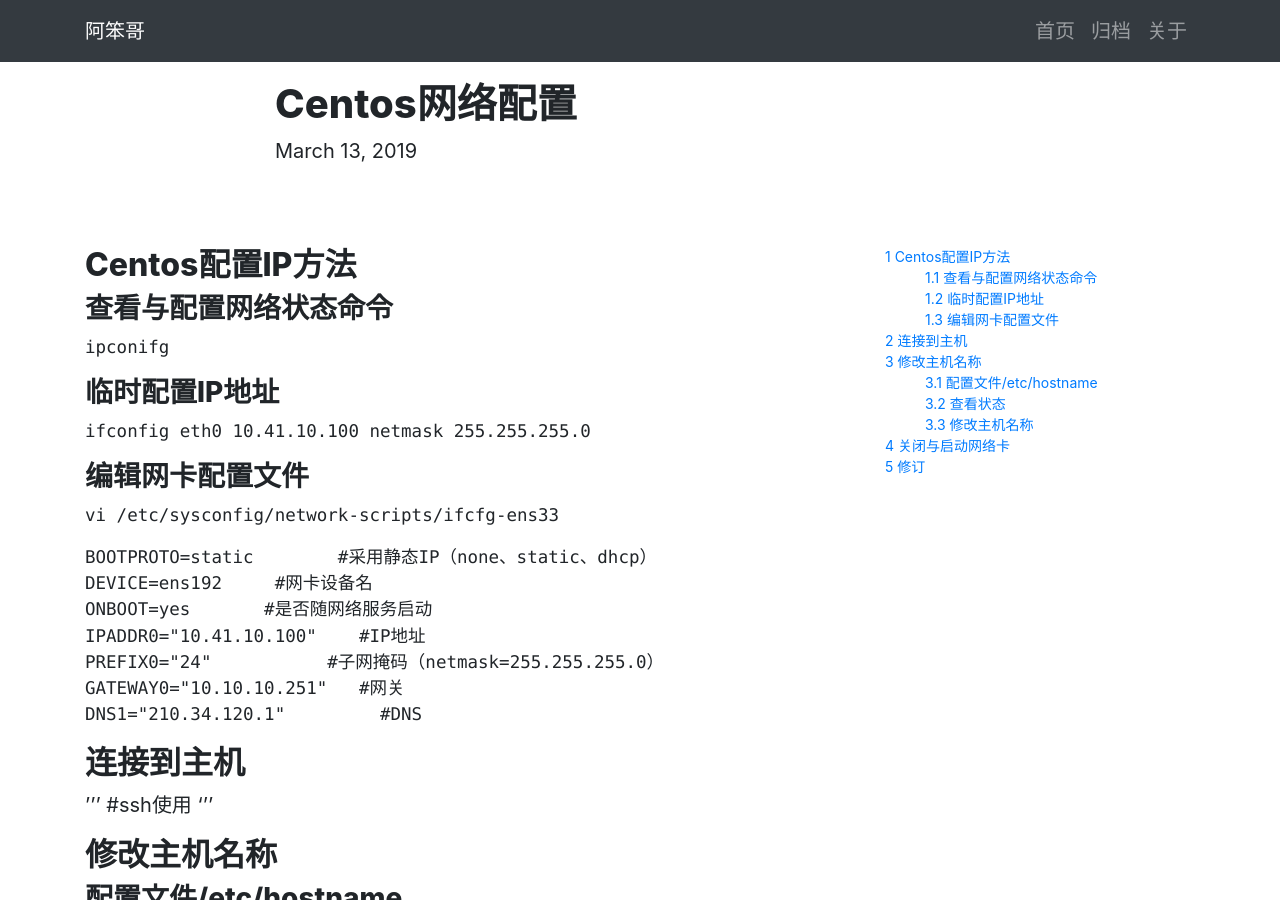
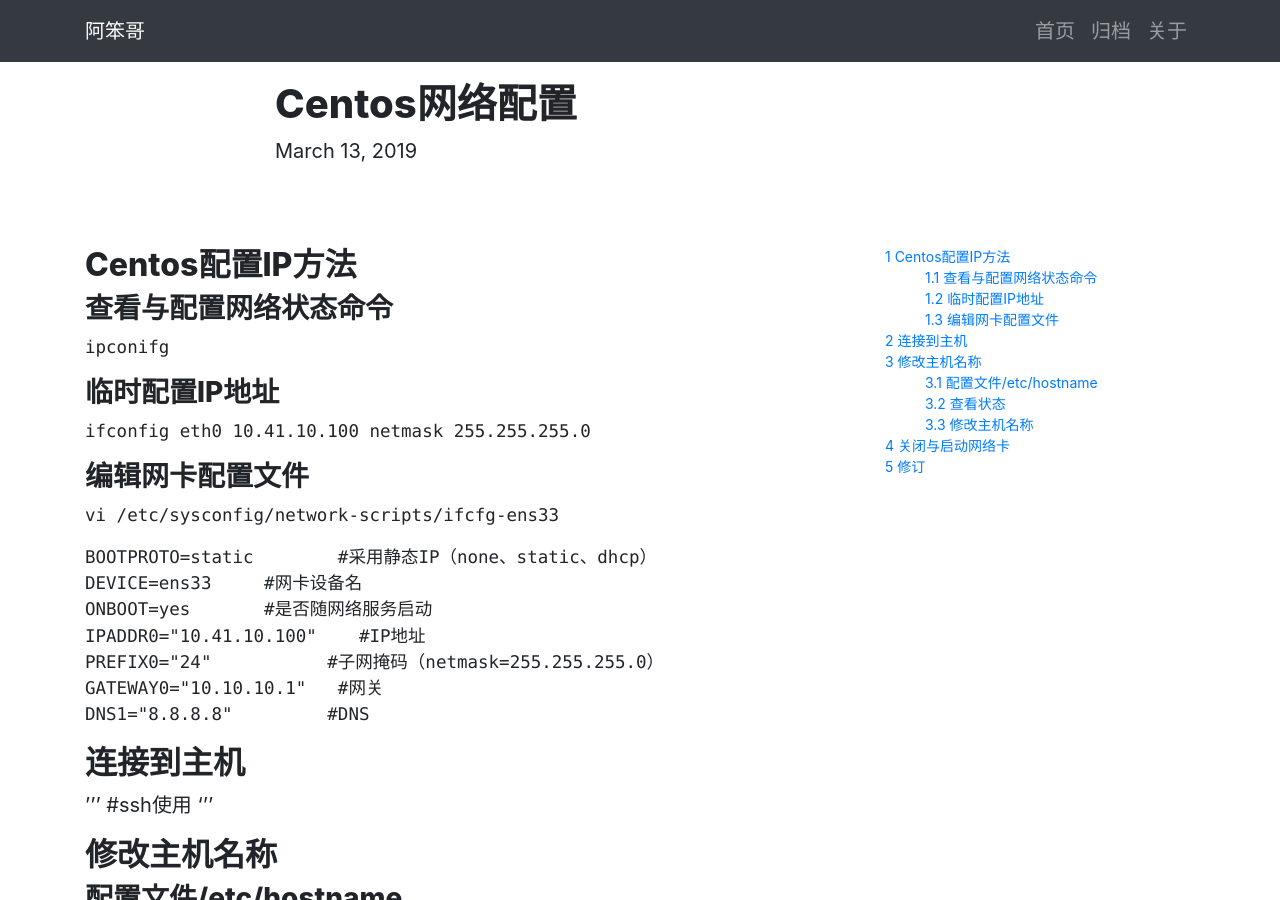
Before and after one commit to abanger/abanger.github.io, a Jekyll site: the page built from _posts/2019-03-13-CentOS-network-how-to.md, in a window 1280 px wide and 900 px high. Built offline with Jekyll 4.4.1, drawn with Linux system fonts in a browser that asks for light colours.

Commit message:
Update 2019-03-13-CentOS-network-how-to.md

````diff
--- a/_posts/2019-03-13-CentOS-network-how-to.md
+++ b/_posts/2019-03-13-CentOS-network-how-to.md
@@ -27,12 +27,12 @@
 
 ```
 BOOTPROTO=static        #采用静态IP（none、static、dhcp）
-DEVICE=ens192     #网卡设备名
+DEVICE=ens33     #网卡设备名
 ONBOOT=yes       #是否随网络服务启动
 IPADDR0="10.41.10.100"    #IP地址
 PREFIX0="24"           #子网掩码（netmask=255.255.255.0）
-GATEWAY0="10.10.10.251"   #网关
-DNS1="210.34.120.1"         #DNS
+GATEWAY0="10.10.10.1"   #网关
+DNS1="8.8.8.8"         #DNS
 ```
 
 ## 连接到主机
````
